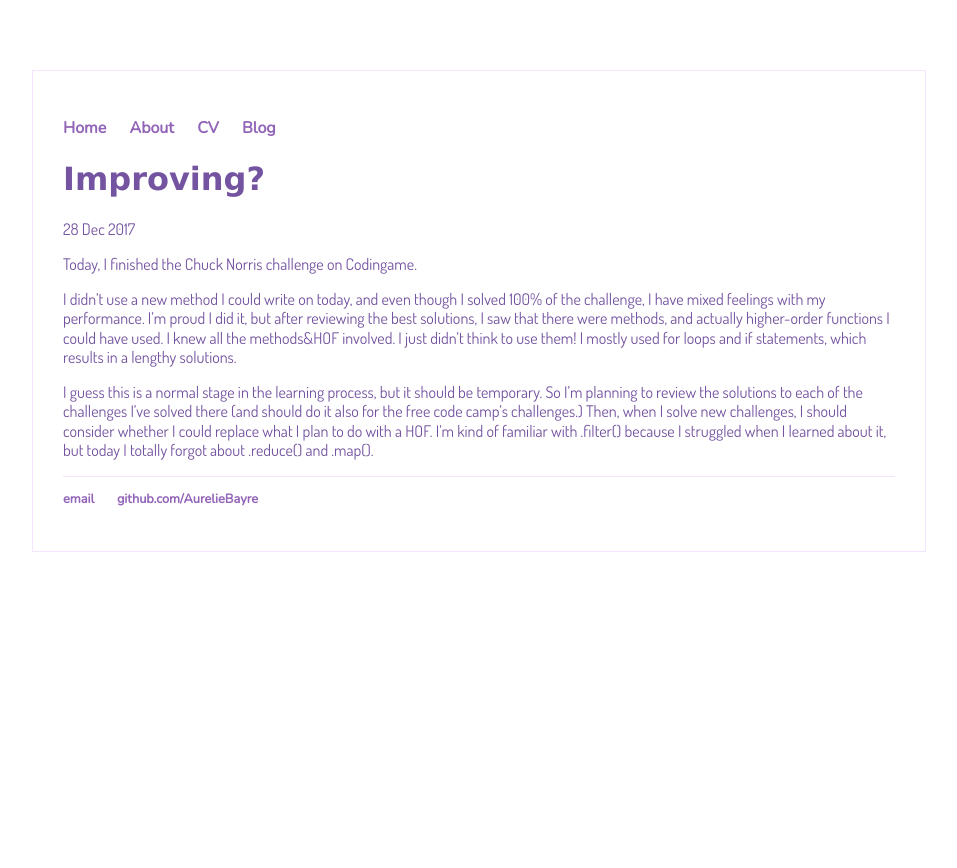
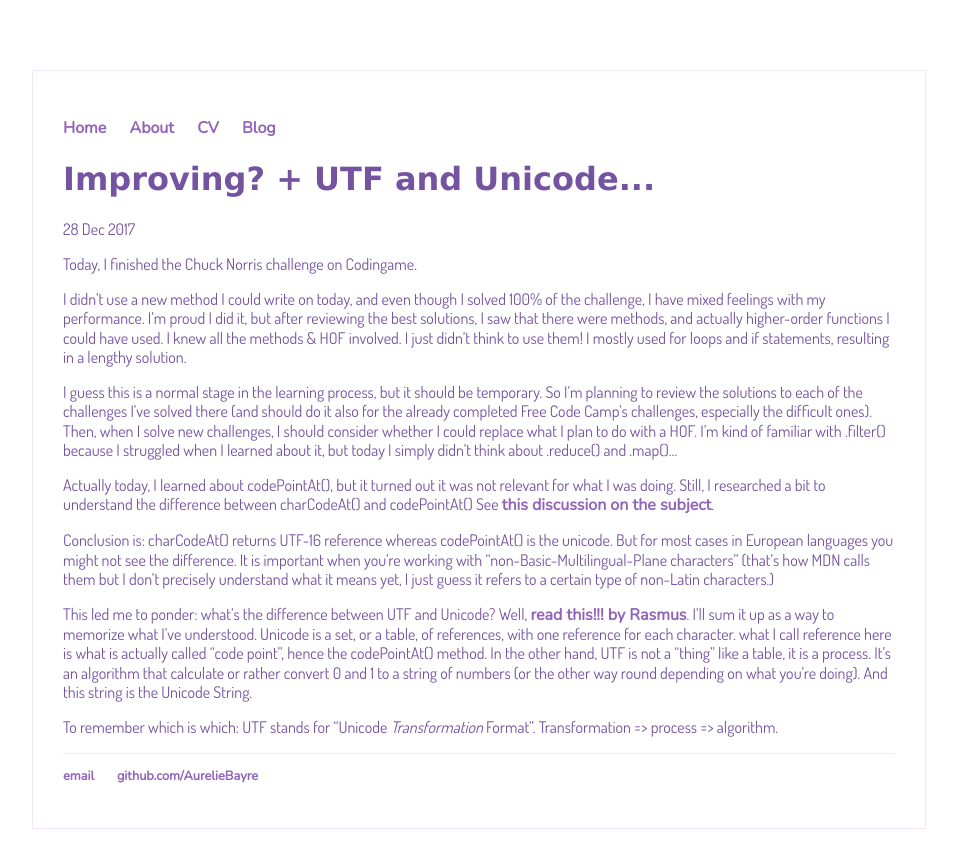
Before and after one commit to AurelieBayre/aurelieBayre.github.io, a Jekyll site: the page built from _posts/2017-12-28-improving.md, in a window 1280 px wide. Shown: the top 868 px of the page, without its empty margins (161-1118 px from the left). Built offline with Jekyll 4.4.1, drawn with Linux system fonts in a browser that asks for light colours.

Commit message:
Update 2017-12-28-improving.md

```diff
--- a/_posts/2017-12-28-improving.md
+++ b/_posts/2017-12-28-improving.md
@@ -1,11 +1,22 @@
 ---
 layout: post
-title: Improving?
+title: Improving? + UTF and Unicode...
 date: 2017-12-28
 ---
 
 Today, I finished the Chuck Norris challenge on Codingame.
 
-I didn't use a new method I could write on today, and even though I solved 100% of the challenge, I have mixed feelings with my performance. I'm proud I did it, but after reviewing the best solutions, I saw that there were methods, and actually higher-order functions I could have used. I knew all the methods&HOF involved. I just didn't think to use them! I mostly used for loops and if statements, which results in a lengthy solutions.
+I didn't use a new method I could write on today, and even though I solved 100% of the challenge, I have mixed feelings with my performance. I'm proud I did it, but after reviewing the best solutions, I saw that there were methods, and actually higher-order functions I could have used. I knew all the methods & HOF involved. I just didn't think to use them! I mostly used for loops and if statements, resulting in a lengthy solution.
 
-I guess this is a normal stage in the learning process, but it should be temporary. So I'm planning to review the solutions to each of the challenges I've solved there (and should do it also for the free code camp's challenges.) Then, when I solve new challenges, I should consider whether I could replace what I plan to do with a HOF. I'm kind of familiar with .filter() because I struggled when I learned about it, but today I totally forgot about .reduce() and .map().
+I guess this is a normal stage in the learning process, but it should be temporary. So I'm planning to review the solutions to each of the challenges I've solved there (and should do it also for the already completed Free Code Camp's challenges, especially the difficult ones). Then, when I solve new challenges, I should consider whether I could replace what I plan to do with a HOF. I'm kind of familiar with .filter() because I struggled when I learned about it, but today I simply didn't think about .reduce() and .map()...
+
+Actually today, I learned about codePointAt(), but it turned out it was not relevant for what I was doing.
+Still, I researched a bit to understand the difference between charCodeAt() and codePointAt() See [this discussion on the subject](https://stackoverflow.com/questions/36527642/difference-between-codepointat-and-charcodeat).
+
+Conclusion is: charCodeAt() returns UTF-16 reference whereas codePointAt() is the unicode. But for most cases in European languages you might not see the difference. It is important when you're working with "non-Basic-Multilingual-Plane characters" (that's how MDN calls them but I don't precisely understand what it means yet, I just guess it refers to a certain type of non-Latin characters.)
+
+This led me to ponder: what's the difference between UTF and Unicode? Well, [read this!!! by Rasmus](http://www.polylab.dk/utf8-vs-unicode.html).
+I'll sum it up as a way to memorize what I've understood. Unicode is a set, or a table, of references, with one reference for each character. what I call reference here is what is actually called "code point", hence the codePointAt() method.
+In the other hand, UTF is not a "thing" like a table, it is a process. It's an algorithm that calculate or rather convert 0 and 1 to a string of numbers (or the other way round depending on what you're doing). And this string is the Unicode String.
+
+To remember which is which: UTF stands for "Unicode *Transformation* Format". Transformation => process => algorithm.
```
